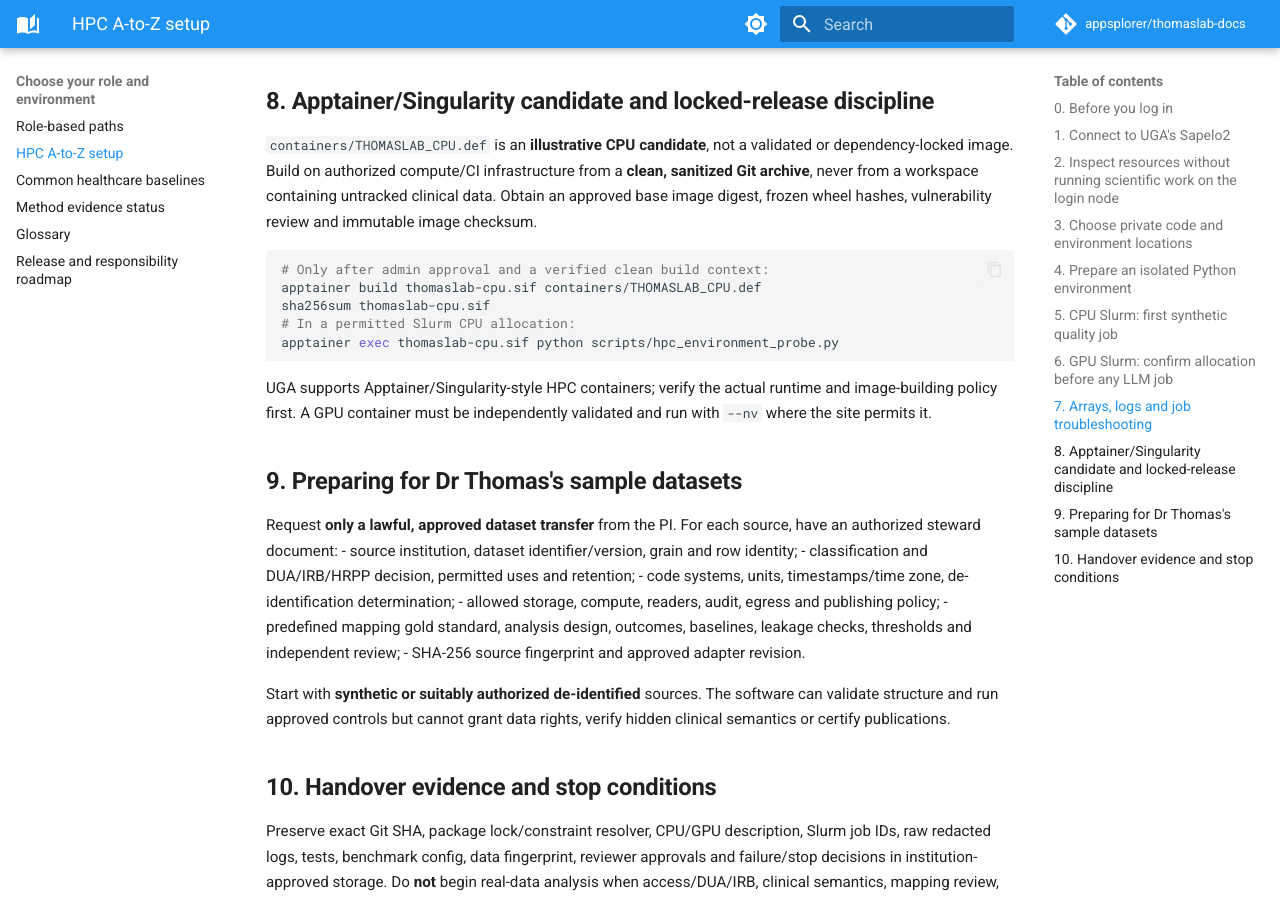
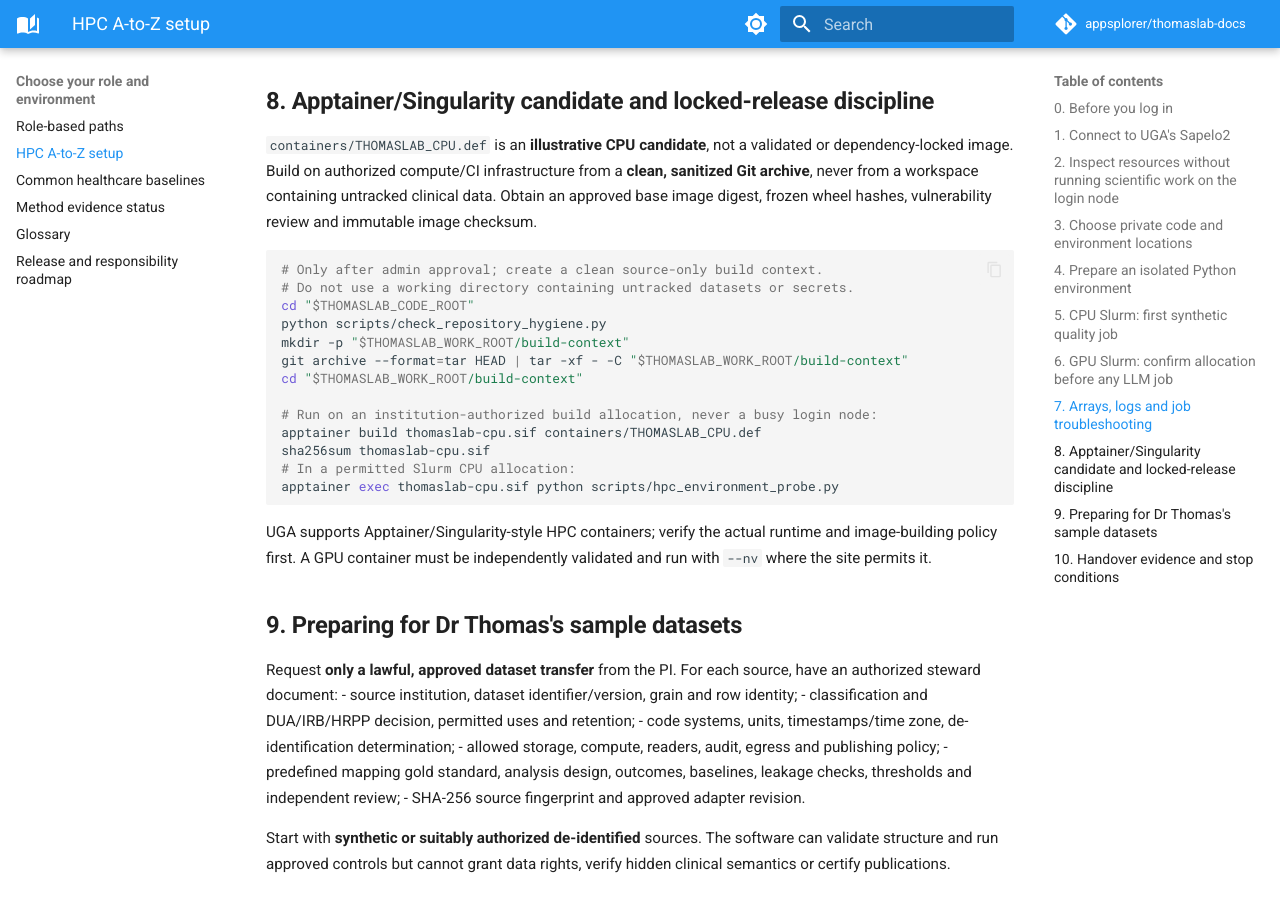
Before and after one commit to appsplorer/thomaslab-docs, an MkDocs documentation site: the page built from docs/guides/hpc-a-to-z.md, in a window 1280 px wide and 900 px high, scrolled down 3366 px. Built offline with MkDocs 1.6.1 and Material for MkDocs 9.7.7, drawn with Linux system fonts in a browser that asks for light colours; comment, search, counter and statistics services are not loaded.

Commit message:
docs: safe Git-archive Apptainer build context and no PHI inclusion

```diff
--- a/docs/guides/hpc-a-to-z.md
+++ b/docs/guides/hpc-a-to-z.md
@@ -175,7 +175,15 @@ containing untracked clinical data. Obtain an approved base image digest,
 frozen wheel hashes, vulnerability review and immutable image checksum.
 
 ~~~bash
-# Only after admin approval and a verified clean build context:
+# Only after admin approval; create a clean source-only build context.
+# Do not use a working directory containing untracked datasets or secrets.
+cd "$THOMASLAB_CODE_ROOT"
+python scripts/check_repository_hygiene.py
+mkdir -p "$THOMASLAB_WORK_ROOT/build-context"
+git archive --format=tar HEAD | tar -xf - -C "$THOMASLAB_WORK_ROOT/build-context"
+cd "$THOMASLAB_WORK_ROOT/build-context"
+
+# Run on an institution-authorized build allocation, never a busy login node:
 apptainer build thomaslab-cpu.sif containers/THOMASLAB_CPU.def
 sha256sum thomaslab-cpu.sif
 # In a permitted Slurm CPU allocation:
```
